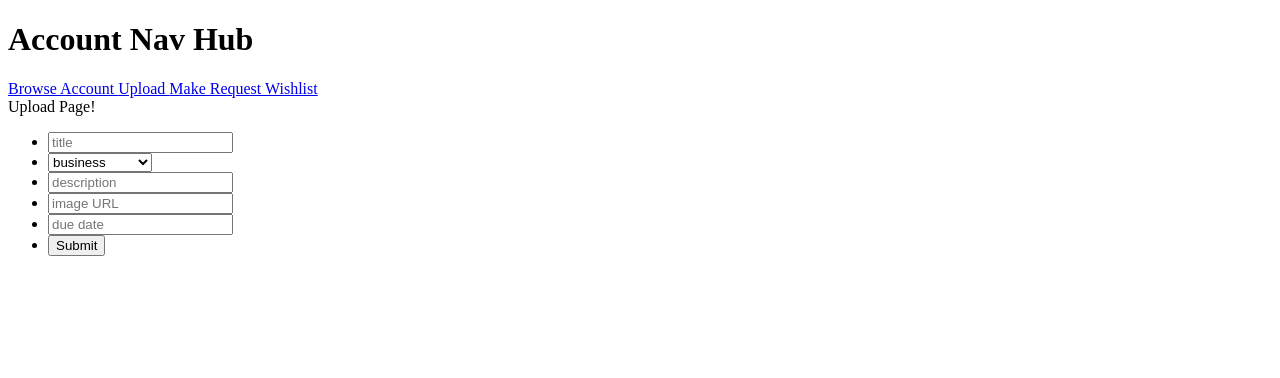
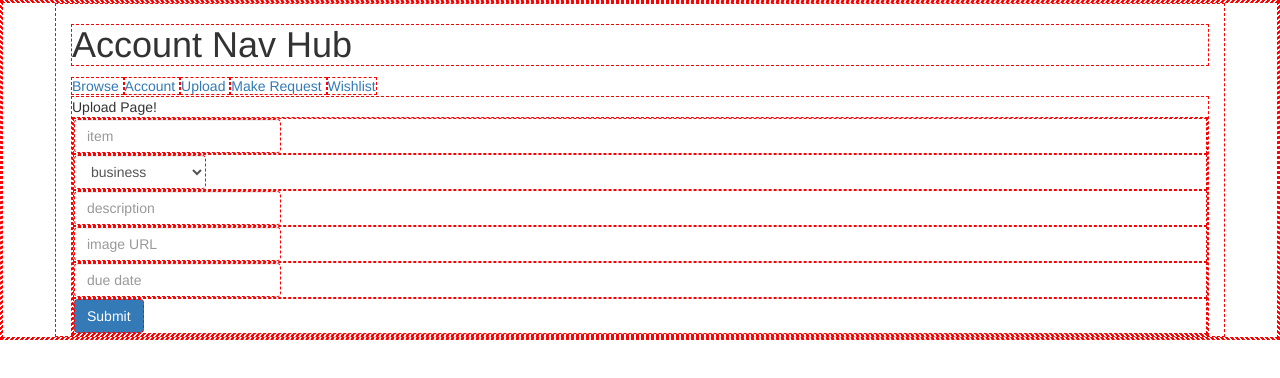
Before and after one commit to travishuff/Lendr, a React app: page /upload in a window 1280 px wide. Built offline with nearby package versions, Linux system fonts and the light colour scheme.

Commit message:
added forms and more skeleton for user account area

```diff
--- a/client/components/Account.js
+++ b/client/components/Account.js
@@ -4,7 +4,7 @@ import { Router, Route, Link, browserHistory } from 'react-router';
 class Account extends Component {
   render() {
     return (
-      <div>
+      <div className="container">
         <h1>Account Nav Hub</h1>
         <Link to="/browse">Browse </Link>
         <Link to="/userInfo">Account </Link>
--- /dev/null
+++ b/client/components/Karma.js
@@ -0,0 +1,13 @@
+import React, {Component} from 'react';
+
+class Karma extends Component {
+  render() {
+    return (
+      <div>
+        Karma Indicator
+      </div>
+    );
+  }
+}
+
+export default Karma;
--- a/client/components/MakeRequest.js
+++ b/client/components/MakeRequest.js
@@ -1,10 +1,33 @@
 import React, {Component} from 'react';
+import { Router, Route, Link, browserHistory } from 'react-router';
 
 class MakeRequest extends Component {
+    makeReq(event) {
+    event.preventDefault();
+
+    // get relevant data
+    const title = event.target.elements[0].value;
+    const note = event.target.elements[1].value;
+
+    console.log(title, note);
+
+    // TO DO: Fill in Post Request Here
+    // Place push method within request callback
+
+    // push session to the below path
+    // push $.post..  .done  .fail
+    browserHistory.push('/userInfo')
+  }
+
   render() {
     return (
       <div>
         Make a Request!
+        <form className="form-inline" onSubmit={this.makeReq}>
+          <div><input type="text" className="form-control" name="title" placeholder="title" /></div>
+          <div><textarea rows="4" cols="50" className="form-control" name="note" placeholder="place a note here.." /></div>
+          <div><button type="submit" className="btn btn-primary">Submit</button></div>
+        </form>
       </div>
     );
   }
--- a/client/components/Upload.js
+++ b/client/components/Upload.js
@@ -1,28 +1,46 @@
 import React, { Component } from 'react';
+import { Router, Route, Link, browserHistory } from 'react-router';
 
 class Upload extends Component {
+  uploadItem(event) {
+    event.preventDefault();
+
+    // get relevant data
+    const item = event.target.elements[0].value;
+    const type = event.target.elements[1].value;
+    const description = event.target.elements[2].value;
+    const imageURL = event.target.elements[3].value;
+    const dueDate = event.target.elements[4].value;
+
+    console.log(item, type, description, imageURL, dueDate);
+
+    // TO DO: Fill in Post Request Here
+    // Place push method within request callback
+
+    // push session to the below path
+    browserHistory.push('/userInfo')
+  }
+
   render() {
     return (
       <div>
         Upload Page!
-        <form className="form-inline" onSubmit={this.createUser}>
-          <ul>
-            <li><input type="text" className="form-control" name="title" placeholder="title" /></li>
-            <li><select name="type">
-              <option value="audi">business</option>
-              <option value="saab">clothes</option>
-              <option value="fiat">electrioncs</option>
-              <option value="audi">home goods</option>
-              <option value="audi">music</option>
-              <option value="audi">sporting</option>
-              <option value="volvo">transportation</option>
-              <option value="audi">unclassifiable</option>
-            </select></li>
-            <li><input type="text" className="form-control" name="description" placeholder="description" /></li>
-            <li><input type="text" className="form-control" name="imageURL" placeholder="image URL" /></li>
-            <li><input type="text" className="form-control" name="dueDate" placeholder="due date" /></li>
-            <li><button type="submit" className="btn btn-primary">Submit</button></li>
-          </ul>
+        <form className="form-inline" onSubmit={this.uploadItem}>
+          <div><input type="text" className="form-control" name="item" placeholder="item" /></div>
+            <div><select name="type" className="form-control">
+              <option value="business">business</option>
+              <option value="clothes">clothes</option>
+              <option value="electrioncs">electrioncs</option>
+              <option value="home goods">home goods</option>
+              <option value="music">music</option>
+              <option value="sporting">sporting</option>
+              <option value="transportation">transportation</option>
+              <option value="unclassifiable">unclassifiable</option>
+            </select></div>
+          <div><input type="text" className="form-control" name="description" placeholder="description" /></div>
+          <div><input type="text" className="form-control" name="imageURL" placeholder="image URL" /></div>
+          <div><input type="text" className="form-control" name="dueDate" placeholder="due date" /></div>
+          <div><button type="submit" className="btn btn-primary">Submit</button></div>
         </form>
       </div>
     );
--- a/client/components/UserInfo.js
+++ b/client/components/UserInfo.js
@@ -4,7 +4,13 @@ class UserInfo extends Component {
   render() {
     return (
       <div>
-        User Info Page!
+        <p>User Info Page!!!</p>
+        <div className="row">
+          <div className="col-md-6">Stuff I Lent</div>
+          <div className="col-md-4">Stuff I Borrow</div>
+        </div>
+
+
       </div>
     );
   }
--- a/client/components/Wishlist.js
+++ b/client/components/Wishlist.js
@@ -5,6 +5,7 @@ class Wishlist extends Component {
     return (
       <div>
         Wishlist
+        {/* Iterate over User's Make Requests here, add a delete button to each */}
       </div>
     );
   }
--- a/client/main.js
+++ b/client/main.js
@@ -16,6 +16,7 @@ import UserInfo from './components/UserInfo';
 import Upload from './components/Upload';
 import MakeRequest from './components/MakeRequest';
 import Wishlist from './components/Wishlist';
+import Karma from './components/Karma';
 
 
 render((
--- a/client/stylesheets/styles.css
+++ b/client/stylesheets/styles.css
@@ -0,0 +1,3 @@
+* {
+  border: 1px dashed red !important;
+}
--- a/index.html
+++ b/index.html
@@ -2,11 +2,15 @@
 <html lang="en">
 <head>
   <meta charset="UTF-8">
+  <!--For Bootstrap mobile-first styling (user cannot scale)-->
+  <meta name="viewport" content="width=device-width, initial-scale=1, maximum-scale=1, user-scalable=no">
+
   <title>Lendr</title>
   <link rel="stylesheet" href="/client/stylesheets/styles.css">
+  <link rel="stylesheet" href="https://maxcdn.bootstrapcdn.com/bootstrap/3.3.7/css/bootstrap.min.css" integrity="sha384-BVYiiSIFeK1dGmJRAkycuHAHRg32OmUcww7on3RYdg4Va+PmSTsz/K68vbdEjh4u" crossorigin="anonymous">
 </head>
 <body>
-  <div id="app"></div>
+  <div id="app" class="container-fluid"></div>
   <script src="bundle.js" type="text/javascript"></script>
 </body>
 </html>
```
